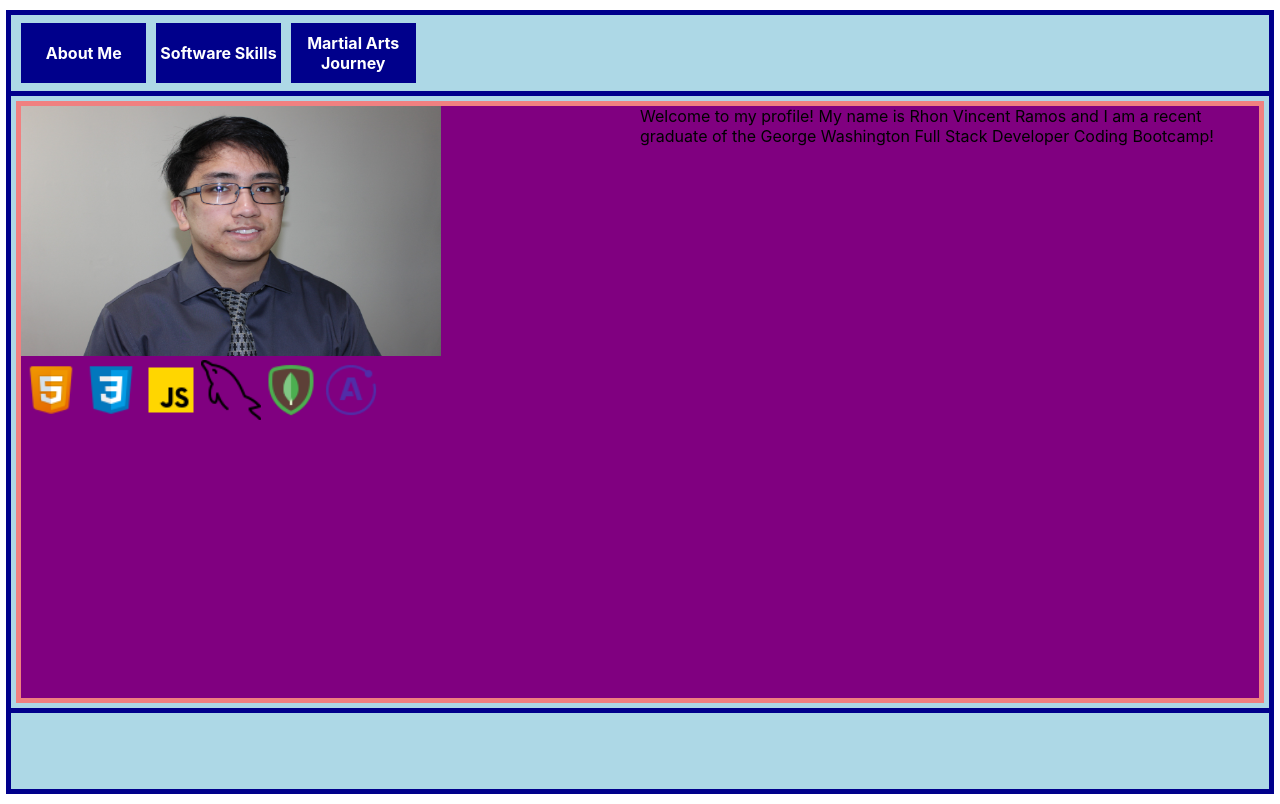
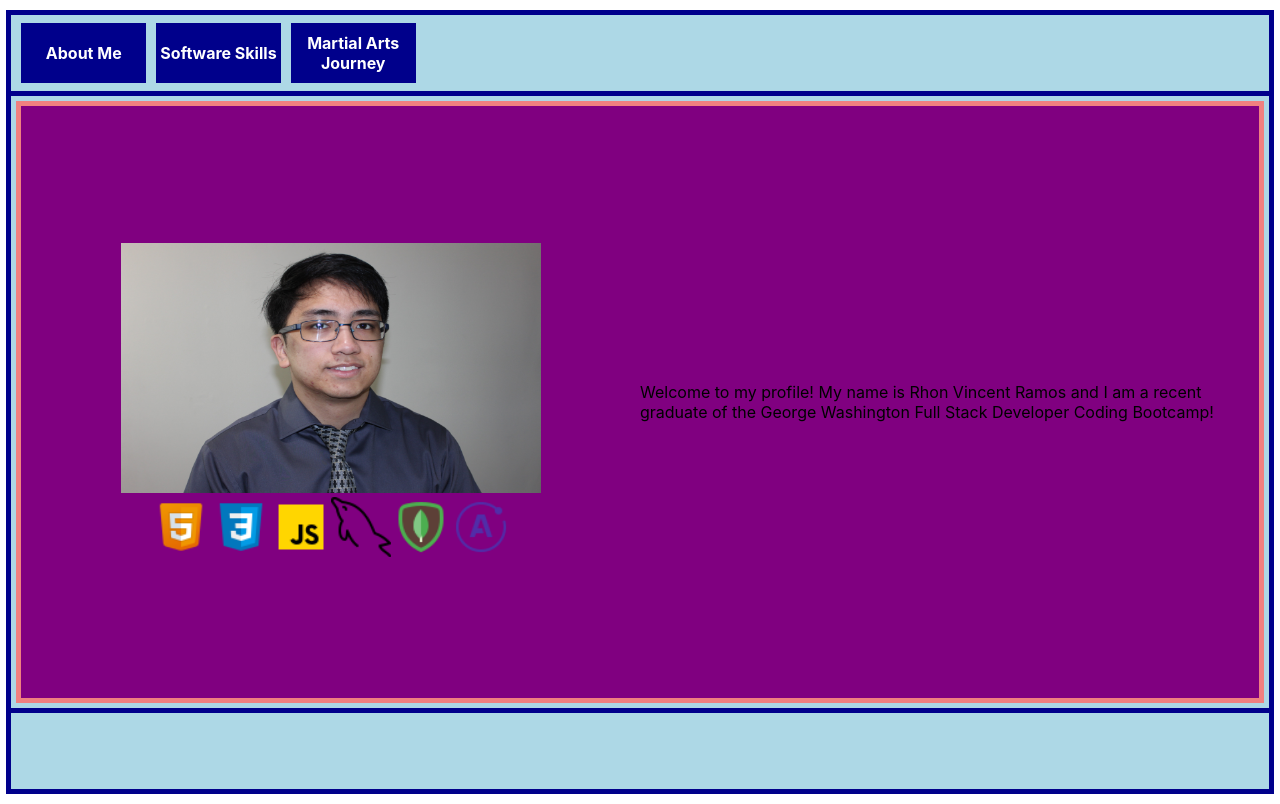
Before and after one commit to rhonvyramos/resume-portfolio-overdone, a React (Create React App) app: page / in a window 1280 px wide. Built offline with nearby package versions, Linux system fonts and the light colour scheme.

Commit message:
centered about me elements

```diff
--- a/src/assets/aboutme.css
+++ b/src/assets/aboutme.css
@@ -22,4 +22,13 @@
     background-color: purple;
     height: calc(100% - 10px);
     width: calc(50% - 5px);
+
+    display: flex;
+    flex-direction: column;
+    justify-content: center;
+    align-items: center;
 }
+
+#aboutme_images {
+
+}
```
Also changed, not shown: src/assets/html5-logo-html-logo-0.png (deleted).
